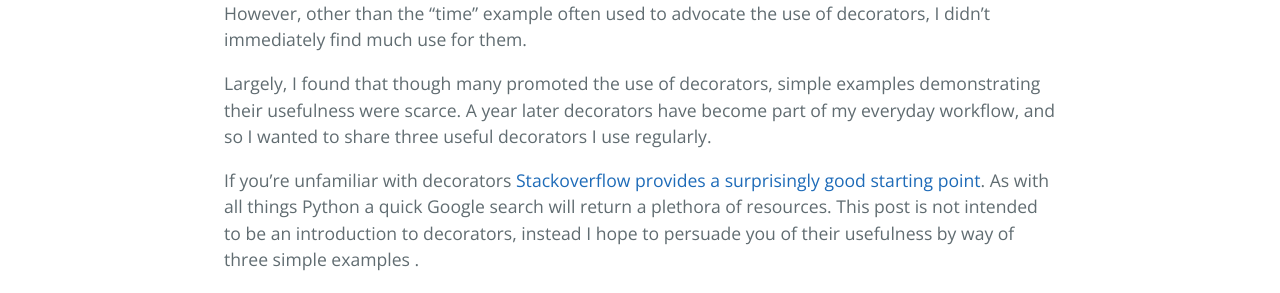
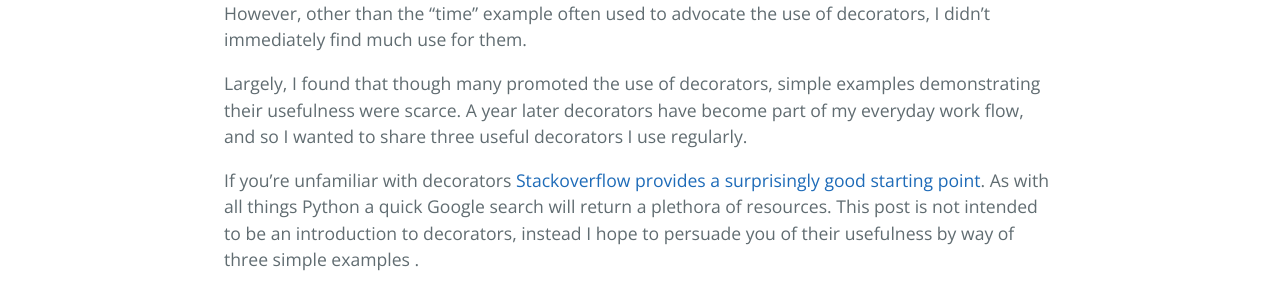
Before and after one commit to jwalton3141/jwalton3141.github.io, a Jekyll site: the page built from _posts/2018-03-15-Useful-Python-Decorators.md, in a window 1280 px wide and 900 px high. Shown: the part 452-745 px from the top of the window. Built offline with Jekyll 4.4.1, drawn with Linux system fonts in a browser that asks for light colours; comment, search, counter and statistics services are not loaded; some of the changed text lies outside the part shown.

Commit message:
Minor spelling improvements

````diff
--- a/_posts/2018-03-15-Useful-Python-Decorators.md
+++ b/_posts/2018-03-15-Useful-Python-Decorators.md
@@ -6,7 +6,7 @@
 
 It was around a year ago that I first came across the concept of a [decorator](https://wiki.python.org/moin/PythonDecorators) in Python. I was immediately intrigued: the use of a function of function appealed to me as a mathematician. However, other than the "time" example often used to advocate the use of decorators, I didn't immediately find much use for them.
 
-Largely, I found that though many promoted the use of decorators, simple examples demonstrating their usefulness were scarce. A year later decorators have become part of my everyday workflow, and so I wanted to share three useful decorators I use regularly.
+Largely, I found that though many promoted the use of decorators, simple examples demonstrating their usefulness were scarce. A year later decorators have become part of my everyday work flow, and so I wanted to share three useful decorators I use regularly.
 
 If you're unfamiliar with decorators [Stackoverflow provides a surprisingly good starting point](https://stackoverflow.com/a/1594484). As with all things Python a quick Google search will return a plethora of resources. This post is not intended to be an introduction to decorators, instead I hope to persuade you of their usefulness by way of three simple examples
 .
@@ -54,7 +54,7 @@
 
 You'll notice that this decorator utilises the library ```pygame```. [Pygame](https://www.pygame.org/wiki/about) is a large project which does so much more than playing sounds, and its use here is certainly overkill. However, after playing around with [snack](http://www.speech.kth.se/snack/), [pyaudio](https://people.csail.mit.edu/hubert/pyaudio/) and others, I found that Pygame was the easiest to get working straight out of the box.
 
-Here I use the notification ```Amsterdam.ogg``` which I found in my ubuntu install at ```/usr/share/sounds/ubuntu/notifications```. Ensure that ```music.load()``` can find your desired sound file, either by way of an absolute or relative path.
+Here I use the notification ```Amsterdam.ogg``` which I found in my Ubuntu install at ```/usr/share/sounds/ubuntu/notifications```. Ensure that ```music.load()``` can find your desired sound file, either by way of an absolute or relative path.
 
 ```py
 import pygame
````
Also changed, not shown: _posts/2017-12-22-Embed-Publication-Matplotlib-Latex.md (+7 -7 lines).
